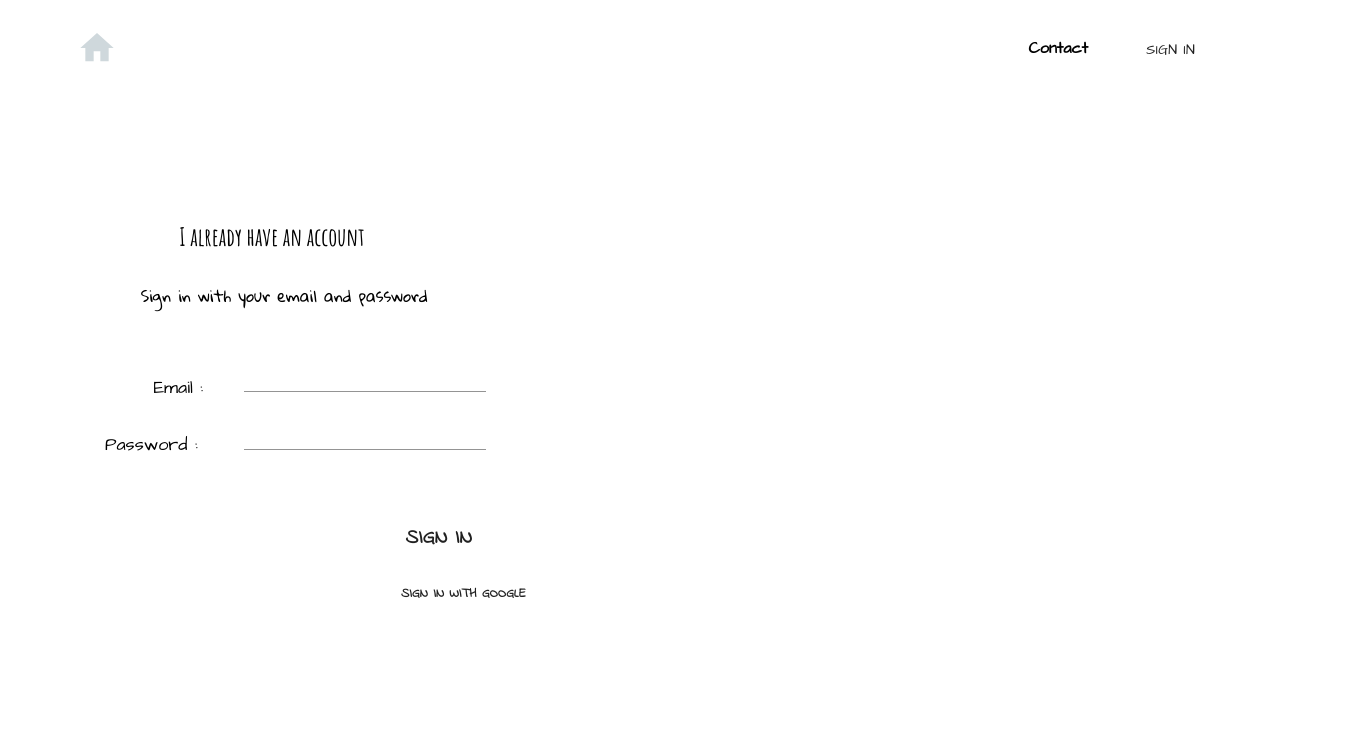
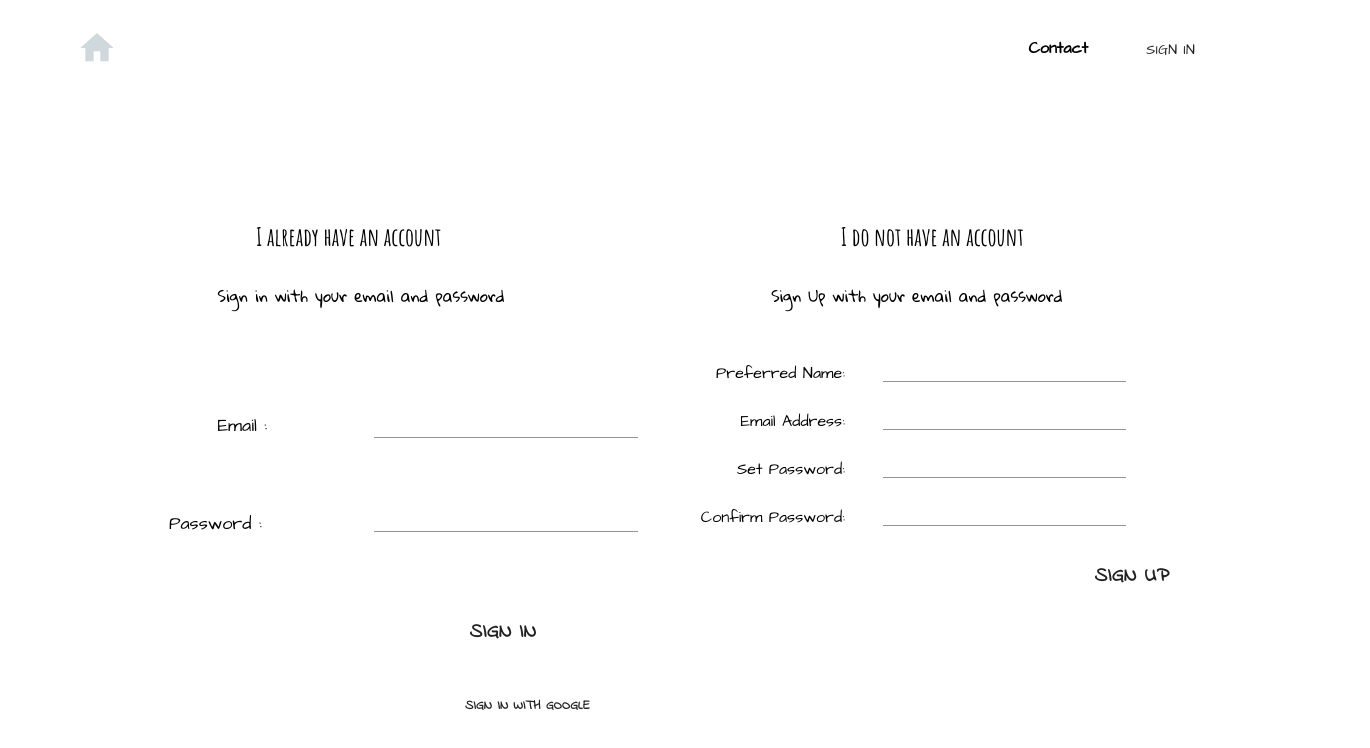
Before and after one commit to KevinW98/food_mart, a React (Create React App) app: page /signIn in a window 1280 px wide. Shown: the top 748 px of the page, 1370 px wide, since content can reach past the window. Built offline with nearby package versions, Linux system fonts and the light colour scheme; no server answers.

Commit message:
finshed Sign_In and Sign_Up

```diff
--- a/src/App.js
+++ b/src/App.js
@@ -9,23 +9,59 @@ import breadsPage from "./categories/breads";
 import signIn from "./pages/signIn";
 import {Route} from 'react-router-dom';
 import Header from "./component/header";
+import {auth,createUserProfile} from "./firebase/firebase.utils";
 
 
+class  App extends React.Component{
+   constructor(){
+       super();
+       this.state={
+           currentUser:null
+       }
+   }
 
-function App() {
-  return (
+   unsubscribeFromAuth = null;
+
+   componentDidMount() {
+      this.unsubscribeFromAuth= auth.onAuthStateChanged( async userAuth => {
+          if(userAuth) {
+                   const userRef = await createUserProfile(userAuth);
+                   userRef.onSnapshot(snapshot => {
+                       this.setState({currentUser:{
+                           id:snapshot.id,
+                               ...snapshot.data()
+                           }}
+                       )
+                       console.log(this.state);
+                   });
+
+          }
+          this.setState({currentUser:userAuth});
+       });
+
+   }
+
+   componentWillUnmount() {
+       this.unsubscribeFromAuth();
+   }
+
+
+    render() {
+
+
+    return (
     <div>
-        <Header/>
+        <Header currUser ={this.state.currentUser}/>
         <Route exact path='/' component={HomePage}/>
-        <Route exact path='/beverages' >{beveragesPage()}</Route>
-        <Route exact path='/snacks' >{snacksPage()}</Route>
-        <Route exact path='/diary' >{diaryPage()}</Route>
-        <Route exact path='/preparedFood'>{preparedFoodPage()}</Route>
-        <Route exact path='/breads'>{breadsPage()}</Route>
-        <Route exact path='/signIn'>{signIn()}</Route>
+        <Route exact path='/beverages' component={breadsPage}></Route>
+        <Route exact path='/snacks'  component={snacksPage}></Route>
+        <Route exact path='/diary' component={diaryPage} ></Route>
+        <Route exact path='/preparedFood' component={preparedFoodPage}></Route>
+        <Route exact path='/breads' component={breadsPage}></Route>
+        <Route exact path='/signIn' component={signIn}></Route>
 
     </div>
   );
-}
+}}
 
 export default App;
--- a/src/component/SignInPart.js
+++ b/src/component/SignInPart.js
@@ -1,7 +1,7 @@
 import React from "react";
 import {withStyles} from "@material-ui/core/styles";
 import {Input,TextField,Button} from "@material-ui/core";
-import {signInWithGoogle} from "../firebase/firebase.utils";
+import {signInWithGoogle,auth} from "../firebase/firebase.utils";
 
 class signInPart extends React.Component{
     constructor(props){
@@ -12,22 +12,27 @@ class signInPart extends React.Component{
         }
     }
 
-    handleSubmit = event =>{
+    handleSubmit = async event =>{
         event.preventDefault();
-        this.setState({email:'',password:''})
+        const{email,password}=this.state;
+        try{
+            await auth.signInWithEmailAndPassword(email,password);
+            this.setState({email:'',password:''});
+        }catch (error) {
+            console.log(error);
+        }
+
     }
 
-    handlePasswordChange = event =>{
-        this.setState({password:event.target.value})
-    }
-
-    handleEmailChange = event =>{
-        this.setState({email:event.target.value})
+    handleChange = event =>{
+        const {id,value} = event.target;
+        this.setState({[id]:value});
     }
 
 
     render() {
         const {classes} = this.props;
+        const{email,password}=this.state;
         return(
             <div >
                 <h2 className={classes.instructionStyle}> I already have an account</h2>
@@ -38,7 +43,8 @@ class signInPart extends React.Component{
                         id = 'email'
                         type='email'
                         color='primary'
-                        onChange={this.handleEmailChange}
+                        onChange={this.handleChange}
+                        value={email}
                         className={classes.inputStyle}></TextField>
                     <br/>
                     <span className={classes.labelPasswordStyle}>Password :</span>
@@ -46,7 +52,8 @@ class signInPart extends React.Component{
                         id = 'password'
                         color='primary'
                         type='password'
-                        onChange={this.handlePasswordChange}
+                        value={password}
+                        onChange={this.handleChange}
                         className={classes.inputStyle}></TextField>
                    <br/>
                     <Button className={classes.submitInput}  type='submit'>Sign In</Button>
@@ -64,7 +71,7 @@ const signInComponentStyle ={
     instructionStyle:{
         position:'absolute',
         top:'25%',
-        left:'14%',
+        left:'20%',
         fontSize:'25px',
         fontFamily: 'Amatic SC, cursive;',
     },
@@ -73,19 +80,20 @@ const signInComponentStyle ={
         position:'absolute',
         width:'90%',
         top: '35%',
-        left: '11%'
+        left: '17%'
     },
     formStyle:{
         position:'absolute',
-        top:'45%',
-        left:'7%'
+        top:'48%',
+        left:'12%'
     },
     inputStyle:{
       position:'relative',
-        left:'70%',
-        width:'110%',
+        left:'100%',
+        width:'120%',
         fontFamily: 'Amatic SC, cursive',
-        paddingBottom:'12%'
+        paddingBottom:'18%',
+        paddingTop: '10%',
     },
     signWithGoogle:{
         position:'absolute',
@@ -115,7 +123,7 @@ const signInComponentStyle ={
     labelPasswordStyle:{
         fontFamily:'Architects Daughter,cursive',
         position:'absolute',
-        bottom:'52%',
+        bottom:'44%',
         left:'7%',
         fontSize: '18px'
     }
--- /dev/null
+++ b/src/component/SignUp.js
@@ -0,0 +1,147 @@
+import React from "react";
+import {auth,createUserProfile} from "../firebase/firebase.utils";
+import {withStyles} from "@material-ui/core";
+import {TextField} from "@material-ui/core";
+import Button from "@material-ui/core/Button";
+
+class SignUp extends React.Component{
+    constructor(){
+    super();
+    this.state ={
+        displayName:'',
+        email:'',
+        password:'',
+        confirmPassword:''
+    }
+    }
+
+    handleSubmit = async event =>{
+        event.preventDefault();
+        const {displayName,email,password,confirmPassword} = this.state;
+        if(password !== confirmPassword){
+            alert('Passwords do not match');
+            return ;
+        }
+        try{
+            const {user} = await auth.createUserWithEmailAndPassword(email,password);
+             await createUserProfile(user,{displayName});
+             this.setState({
+                 displayName:'',
+                 email:'',
+                 password:'',
+                 confirmPassword:''
+             });
+        }catch (error) {
+          console.error(error);
+
+        }
+    }
+
+
+
+    handleChange = event =>{
+        const {id,value} = event.target;
+        this.setState({[id]:value});
+    }
+    render() {
+        const {displayName,email,password,confirmPassword} = this.state;
+        const {classes}=this.props;
+        return(
+            <div>
+                <h2 className={classes.signUpTitle}> I do not have an account</h2>
+                <span className={classes.signUpInstruction}>Sign Up with your email and password</span>
+                <form onSubmit={this.handleSubmit}>
+                    <span className={classes.nameLabel}>Preferred Name:</span>
+                    <TextField  className={classes.nameInput} type='text' id='displayName' value={displayName}
+                    onChange={this.handleChange}></TextField>
+                    <span className={classes.emailLabel}>Email Address:</span>
+                    <TextField className={classes.emailInput} type='email' id='email'
+                    value={email} onChange={this.handleChange}></TextField>
+                    <span className={classes.passwordLabel}>Set Password:</span>
+                    <TextField className={classes.passwordInput} type='password' id='password'
+                               value={password} onChange={this.handleChange}></TextField>
+                    <span className={classes.confirmLabel}>Confirm Password:</span>
+                    <TextField className={classes.confirmInput} type='password' id='confirmPassword'
+                               value={confirmPassword} onChange={this.handleChange}></TextField>
+                    <Button  type='submit' className={classes.signUpButton} >Sign Up</Button>
+                </form>
+            </div>
+        )
+    }
+}
+
+
+const SignUpStyles= {
+    signUpTitle:{
+        position:'absolute',
+        top:'25%',
+        right:'20%',
+        fontSize:'25px',
+        fontFamily: 'Amatic SC, cursive;',
+    },
+    signUpInstruction:{
+        position: 'absolute',
+        top:'35%',
+        right:'17%',
+        fontFamily: 'Gloria Hallelujah, cursive'
+    },
+    nameLabel:{
+        position:'absolute',
+        bottom:'52%',
+        right:'34%',
+        fontFamily:'Architects Daughter,cursive',
+    },
+    nameInput:{
+       position:'absolute',
+        bottom:'52.2%',
+        right:'12%',
+        width:'19%'
+    },
+    emailLabel:{
+        position:'absolute',
+        bottom: '46%',
+        right:'34%',
+        fontFamily:'Architects Daughter,cursive',
+    },
+    emailInput:{
+        position:'absolute',
+        bottom:'46.2%',
+        right:'12%',
+        width:'19%'
+    },
+    passwordLabel:{
+        position:'absolute',
+        bottom: '40%',
+        right:'34%',
+        fontFamily:'Architects Daughter,cursive',
+    },
+    passwordInput:{
+        position:'absolute',
+        bottom:'40.2%',
+        right:'12%',
+        width:'19%'
+    },
+    confirmLabel:{
+        position:'absolute',
+        bottom: '34%',
+        right:'34%',
+        fontFamily:'Architects Daughter,cursive',
+    },
+    confirmInput:{
+        position:'absolute',
+        bottom:'34.2%',
+        right:'12%',
+        width:'19%'
+    },
+    signUpButton:{
+        position:'absolute',
+        bottom:'25%',
+        right:'8%',
+        fontFamily:'Indie Flower ,cursive',
+        fontWeight:'600',
+        fontSize:'20px',
+    }
+
+}
+
+export default withStyles(SignUpStyles)(SignUp);
--- a/src/component/header.js
+++ b/src/component/header.js
@@ -3,8 +3,9 @@ import {makeStyles} from "@material-ui/core/styles";
 import {Link} from "react-router-dom";
 import HomeIcon from '@material-ui/icons/Home';
 import {Button} from "@material-ui/core";
+import {auth} from "../firebase/firebase.utils";
 
-export default function Header(){
+export default function Header({currUser}){
     const classes = headerStyle();
     return(
         <div>
@@ -12,8 +13,11 @@ export default function Header(){
                 <HomeIcon className={classes.homeIcon}/>
             </Link>
             <div>
-                <Link to='signIn'>
-                    <Button className={classes.signIn} >Sign in</Button></Link>
+                {currUser ?
+                    <Button onClick={()=>auth.signOut()} className={classes.signIn}>Sign Out</Button>
+                    :
+                    <Link to='signIn'>
+                    <Button className={classes.signIn} >Sign in</Button></Link>}
             </div>
             <div>
                 <h4 className={classes.contact}>Contact</h4>
@@ -35,7 +39,7 @@ const headerStyle = makeStyles({
       position: 'absolute',
         top: '4%',
         right:'6%',
-        fontFamily:'Architects Daughter,cursive'
+        fontFamily:'Architects Daughter,cursive',
     },
     contact:{
         position: 'absolute',
--- a/src/firebase/firebase.utils.js
+++ b/src/firebase/firebase.utils.js
@@ -14,6 +14,29 @@ const config ={
 };
 
 
+export const createUserProfile = async (userAuth,additionalData)=>{
+    if(! userAuth)return ;
+    const userRef = firestore.doc(`users/${userAuth.uid}`)
+    const snapShot = await userRef.get();
+    if(! snapShot.exists){
+        const {displayName,email} = userAuth;
+        const createTime = new Date();
+        try {
+            await userRef.set({
+                displayName,
+                email,
+                createTime,
+                ...additionalData
+            })
+        }catch (error) {
+           console.log('error creating user', error.message);
+        }
+    }
+    return userRef;
+
+}
+
+
 firebase.initializeApp(config);
 
 export const auth = firebase.auth();
--- a/src/pages/signIn.js
+++ b/src/pages/signIn.js
@@ -1,6 +1,7 @@
 import React from "react";
 import {makeStyles} from "@material-ui/core/styles";
 import SignInPart from "../component/SignInPart";
+import SignUp from "../component/SignUp";
 
 export default function signIn() {
     const classes = signPageStyle();
@@ -8,6 +9,7 @@ export default function signIn() {
         <div>
             <br/><br/>
                 <SignInPart></SignInPart>
+                <SignUp/>
         </div>
     )
 }
```
Also changed, not shown: src/test.js (added, +8 -0 lines).
